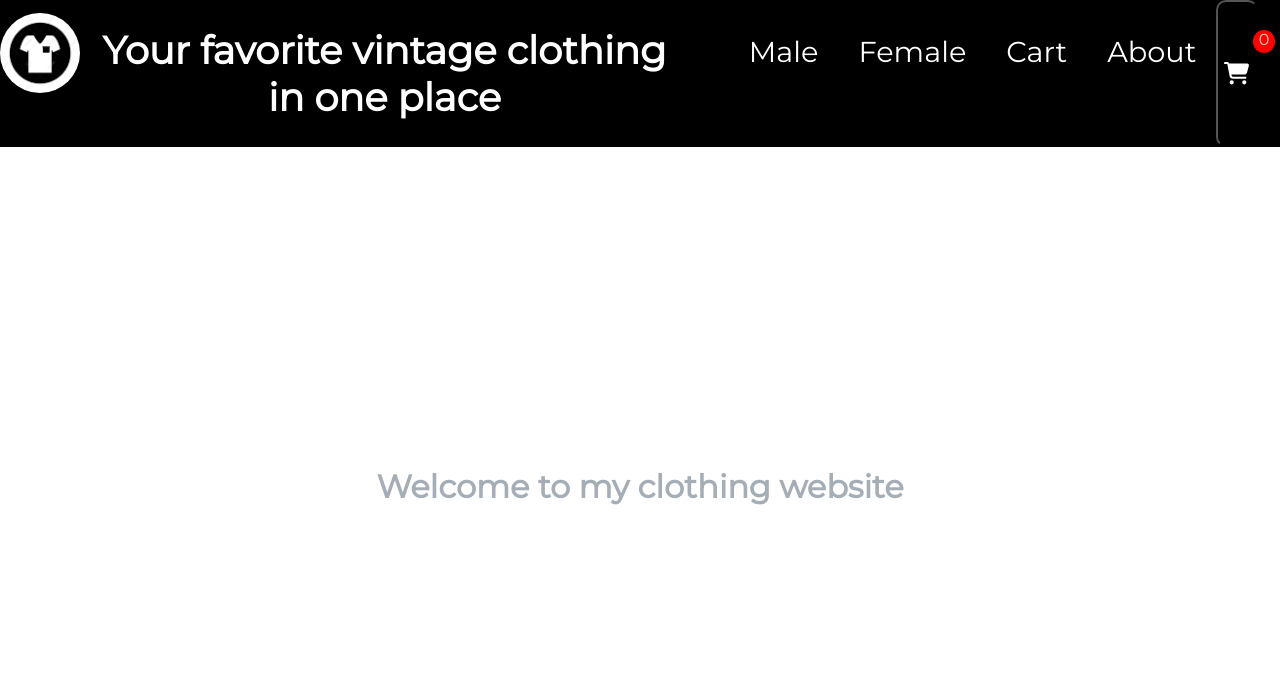
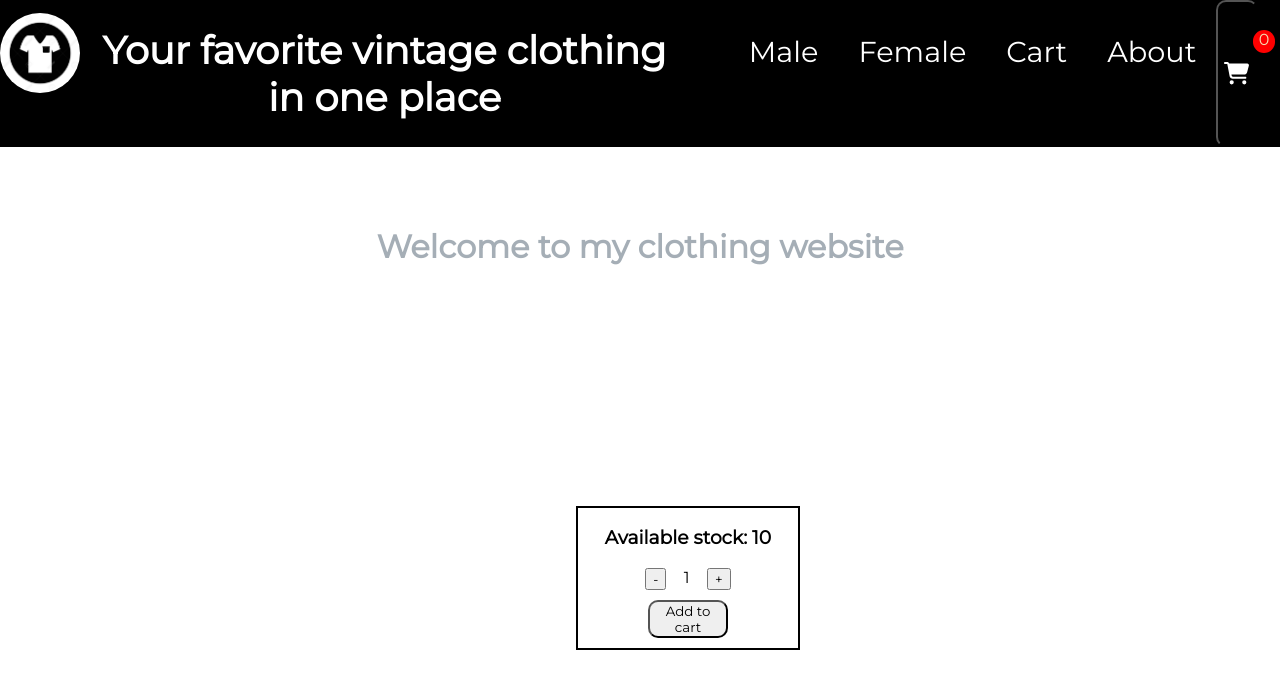
Before and after one commit to Lucas-Quiroga/clothing-e-commerce-with-react-by-quiroga-lucas, a React (Create React App) app: page / in a window 1280 px wide. Shown: the top 688 px of the page. Built offline with nearby package versions, Linux system fonts and the light colour scheme.

Commit message:
challenge finished

```diff
--- a/src/App.js
+++ b/src/App.js
@@ -2,12 +2,20 @@ import './App.css';
 // COMPONENTES
 import Header from "./Components/Header/Header"
 import ItemListContainer from './Components/ItemListContainer';
+import ItemCount from "./Components/ItemCount"
+import { useState } from 'react';
 
 const App = () => {
+
+  const onadd=(value)=>{
+    alert(`Adding ${value} products`)
+  }
+
   return (
     <div className='App'>
     <Header />
     <ItemListContainer greeting="Welcome to my clothing website"/>
+    <ItemCount intial={1} stock={10} onadd={onadd}/>
     </div>
   );
 }
--- /dev/null
+++ b/src/Components/ItemCount/index.js
@@ -0,0 +1,30 @@
+import { useState } from "react"
+import "./style.css"
+
+const ItemCount = ({stock,intial,onadd}) =>{
+
+    const [value,setValue]=useState(intial)
+
+    const handdleValue=(assignment)=>{
+        const result=value+assignment
+        if(result<=stock && result >=1){
+        setValue(value+assignment)
+    } else {
+        alert("you can't add/remove more products")
+    }
+    }
+
+    return(
+        <div className="componentCount">
+            <h3>Available stock: {stock}</h3>
+            <div className="_divChildren">
+            <button onClick={()=>handdleValue(-1)}>-</button>
+            <span>{value}</span>
+            <button onClick={()=>handdleValue(+1)}>+</button>
+            </div>
+            <button className="btn-add" onClick={()=>onadd(value)}>Add to cart</button>
+        </div>
+    )
+}
+
+export default ItemCount
--- /dev/null
+++ b/src/Components/ItemCount/style.css
@@ -0,0 +1,25 @@
+.componentCount{
+    position: relative;
+    margin:  15em 45%;
+    border: 2px solid black;
+    height: 9em;
+    width: 14em;
+    justify-content: center;
+    text-align: center;
+}
+
+
+._divChildren{
+    display: flex;
+    justify-content: space-evenly;
+    width: 15vh;
+    text-align: center;
+    margin: 0 auto;
+}
+
+.btn-add{
+    margin-top: 10px;
+    width: 10vh;
+    border-radius:10px;
+    outline:none;
+}
--- a/src/Components/ItemListContainer/style.css
+++ b/src/Components/ItemListContainer/style.css
@@ -7,7 +7,7 @@
 
     #spanLanding{
     justify-content: center;
-    padding-top: 40vh;
+    padding-top: 10vh;
     font-size: 2em;
     font-weight: bold;
   text-align: center;
```
